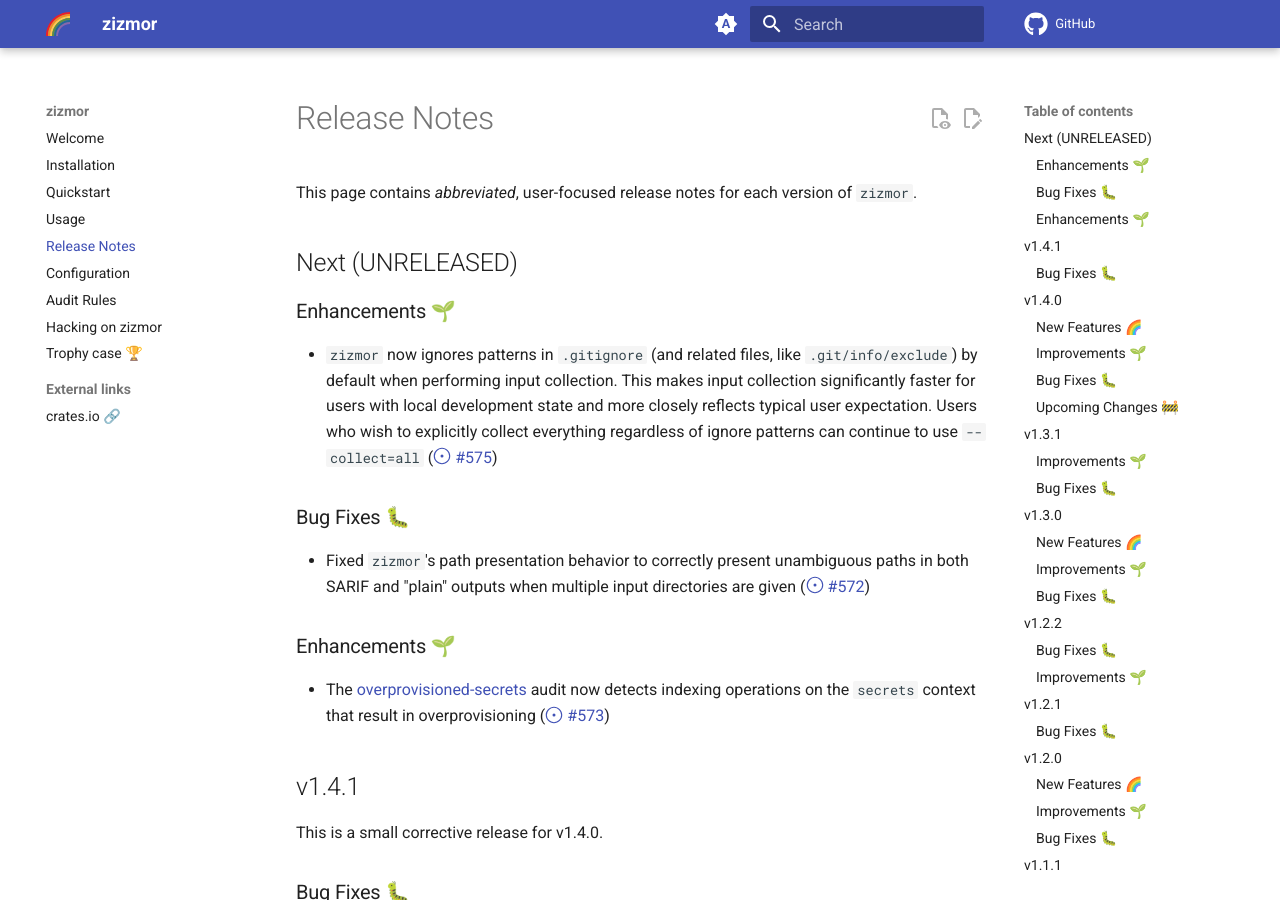
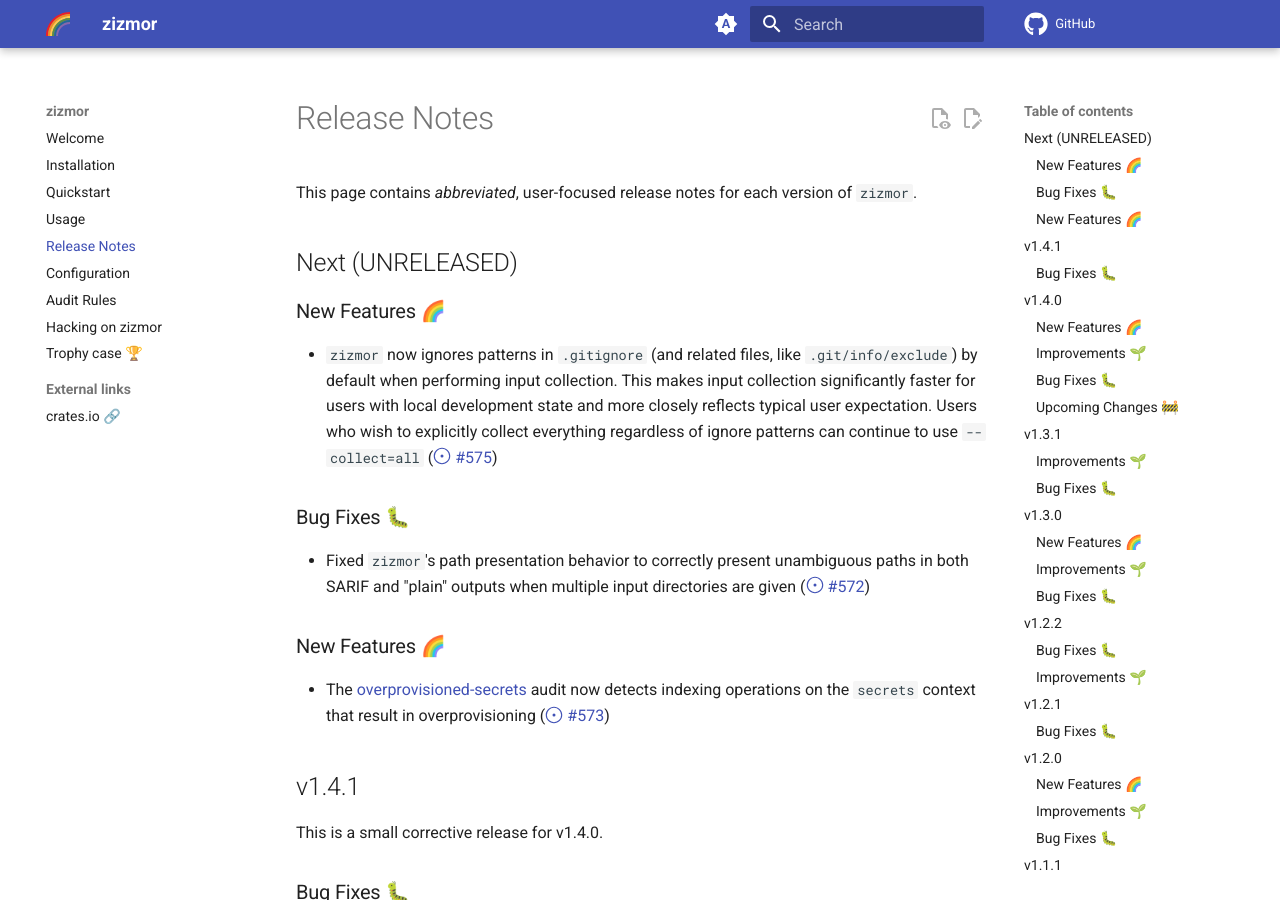
Before and after one commit to zizmorcore/zizmor, an MkDocs documentation site: the page built from docs/release-notes.md, in a window 1280 px wide and 900 px high. Built offline with MkDocs 1.6.1 and Material for MkDocs 9.7.7, drawn with Linux system fonts in a browser that asks for light colours; comment, search, counter and statistics services are not loaded.

Commit message:
fixup notes

```diff
--- a/docs/release-notes.md
+++ b/docs/release-notes.md
@@ -9,7 +9,7 @@
 
 ## Next (UNRELEASED)
 
-### Enhancements 🌱
+### New Features 🌈
 
 * `zizmor` now ignores patterns in `.gitignore` (and related files,
   like `.git/info/exclude`) by default when performing input collection.
@@ -25,7 +25,7 @@
   unambiguous paths in both SARIF and "plain" outputs when
   multiple input directories are given (#572)
 
-### Enhancements 🌱
+### New Features 🌈
 
 * The [overprovisioned-secrets] audit now detects indexing operations
   on the `secrets` context that result in overprovisioning (#573)
```
